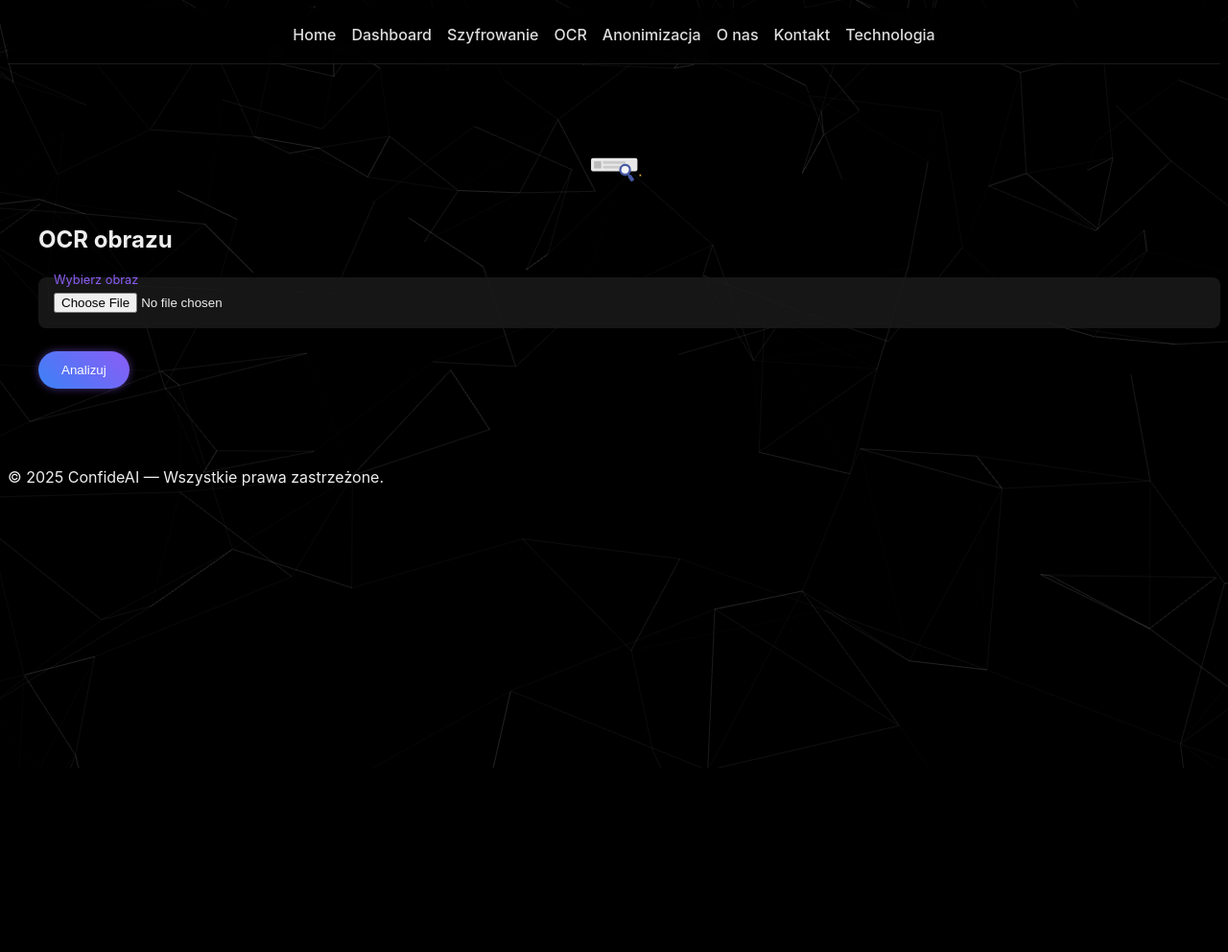
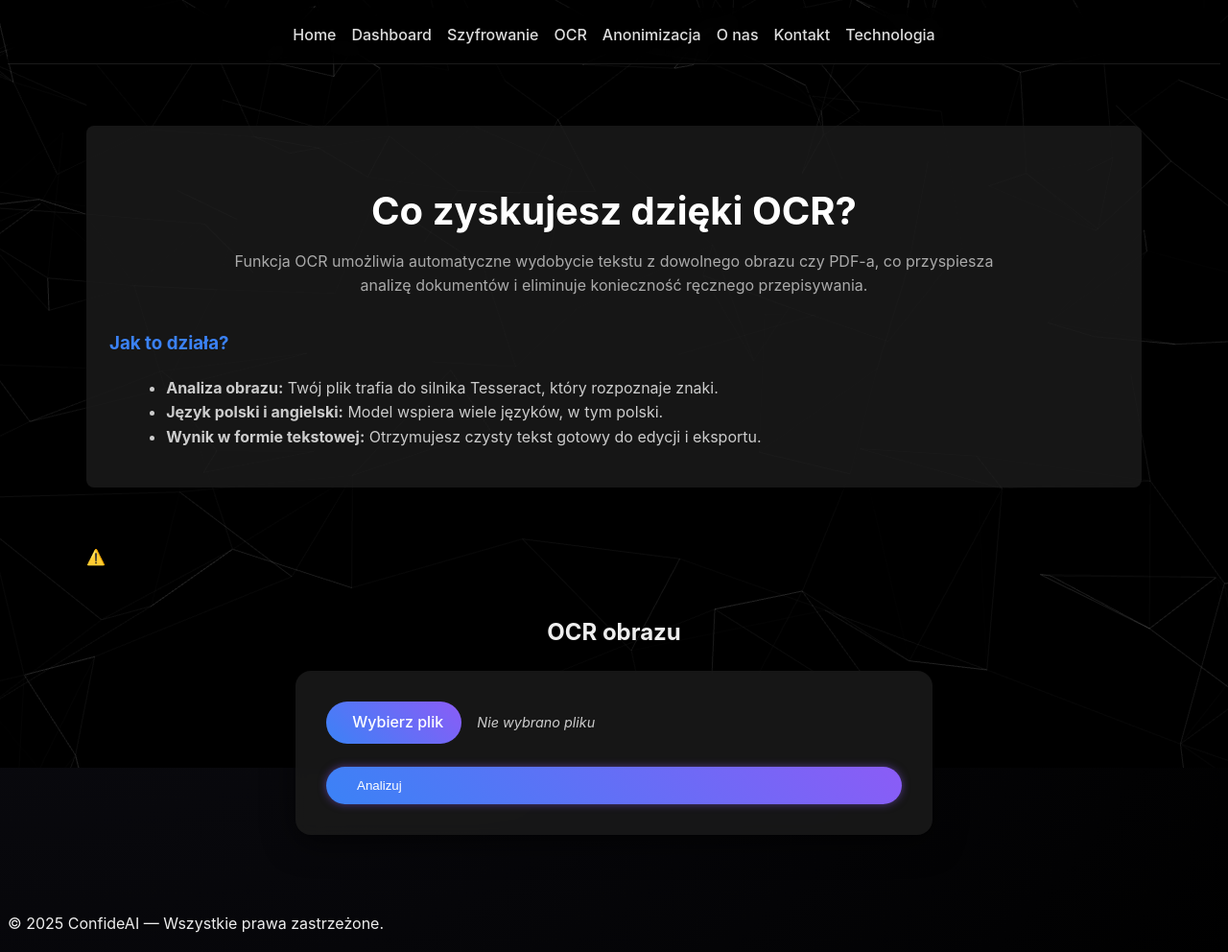
Before and after one commit to Pietr00ass/ConfideAI-i, a FastAPI app: page /ocr in a window 1280 px wide. Shown: the whole page at 96% size. Before the commit the page ends 800 px from the top, so only its background shows below. Run offline with FastAPI, Linux system fonts and the light colour scheme.

Commit message:
Update ocr.html

```diff
--- a/templates/ocr.html
+++ b/templates/ocr.html
@@ -1,28 +1,74 @@
 {% extends "base.html" %}
-
 {% block title %}OCR – ConfideAI{% endblock %}
 
 {% block content %}
-  <section class="section" data-aos="fade-up">
-    <div class="text-center" style="margin-bottom:1rem;">
+  <section class="section reveal-on-scroll" data-aos="fade-up">
+    <div class="container">
+
+      <!-- ——————————————————————————————
+           Opis funkcji: Co to daje? Jak działa?
+           —————————————————————————————— -->
+      <div class="info-block mb-5" data-aos="fade-up">
+        <h2>Co zyskujesz dzięki OCR?</h2>
+        <p>Funkcja OCR umożliwia automatyczne wydobycie tekstu z dowolnego obrazu czy PDF-a, co przyspiesza analizę dokumentów i eliminuje konieczność ręcznego przepisywania.</p>
+        <h3>Jak to działa?</h3>
+        <ul>
+          <li><strong>Analiza obrazu:</strong> Twój plik trafia do silnika Tesseract, który rozpoznaje znaki.</li>
+          <li><strong>Język polski i angielski:</strong> Model wspiera wiele języków, w tym polski.</li>
+          <li><strong>Wynik w formie tekstowej:</strong> Otrzymujesz czysty tekst gotowy do edycji i eksportu.</li>
+        </ul>
+      </div>
+
+      <!-- ——————————————————————————————
+           Animacja Lottie + nagłówek
+           —————————————————————————————— -->
+      <div class="text-center mb-4" data-aos="fade-up" data-aos-delay="50">
         <lottie-player
-    src="/static/animatons/search.json"
+          src="/static/animations/search.json"
           background="transparent"
           speed="1"
-    style="width:80px; height:80px; margin:auto;"
+          style="width:80px; height:80px;"
           loop autoplay>
         </lottie-player>
+        <h1 class="mt-3">OCR obrazu</h1>
       </div>
 
-    <h1>OCR obrazu</h1>
+      <!-- ——————————————————————————————
+           Formularz OCR
+           —————————————————————————————— -->
+      <form action="/ocr"
+            method="post"
+            enctype="multipart/form-data"
+            class="form-card reveal-on-scroll"
+            data-aos="fade-up"
+            data-aos-delay="100">
 
-    <form action="/ocr" method="post" enctype="multipart/form-data" data-aos="fade-up">
-      <div class="form-group">
-        <input type="file" name="file" id="ocr-file-input" required>
-        <label for="ocr-file-input">Wybierz obraz</label>
+        <!-- Wybór pliku -->
+        <div class="file-group">
+          <input type="file" name="file" id="ocr-file-input" accept="image/*,.pdf" required>
+          <label for="ocr-file-input" class="btn-file">
+            <i class="fas fa-upload"></i> Wybierz plik
+          </label>
+          <span class="file-name" id="ocr-file-name">Nie wybrano pliku</span>
         </div>
 
-      <button type="submit" class="btn">Analizuj</button>
+        <!-- Submit -->
+        <button type="submit" class="btn-primary w-full">
+          <i class="fas fa-search"></i> Analizuj
+        </button>
       </form>
+
+    </div>
   </section>
+
+  <script>
+    // ——————————————————————————————
+    // JS dla podmiany nazwy pliku
+    // ——————————————————————————————
+    const inpOCR = document.getElementById('ocr-file-input'),
+          fnOCR  = document.getElementById('ocr-file-name');
+    inpOCR.addEventListener('change', () => {
+      fnOCR.textContent = inpOCR.files[0]?.name || 'Nie wybrano pliku';
+    });
+  </script>
 {% endblock %}
```
Lines whose indentation alone changed are shown as unchanged.
